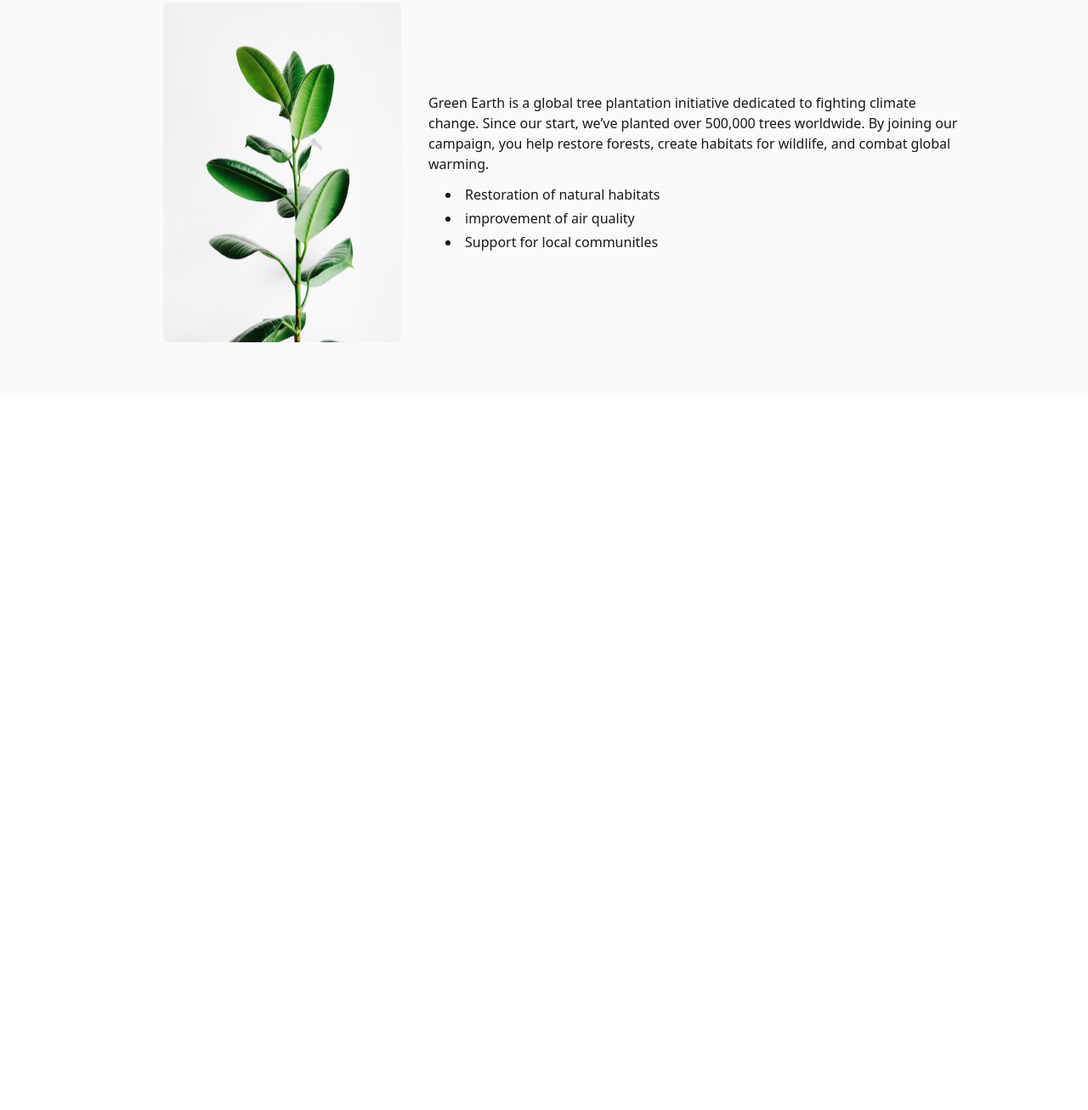
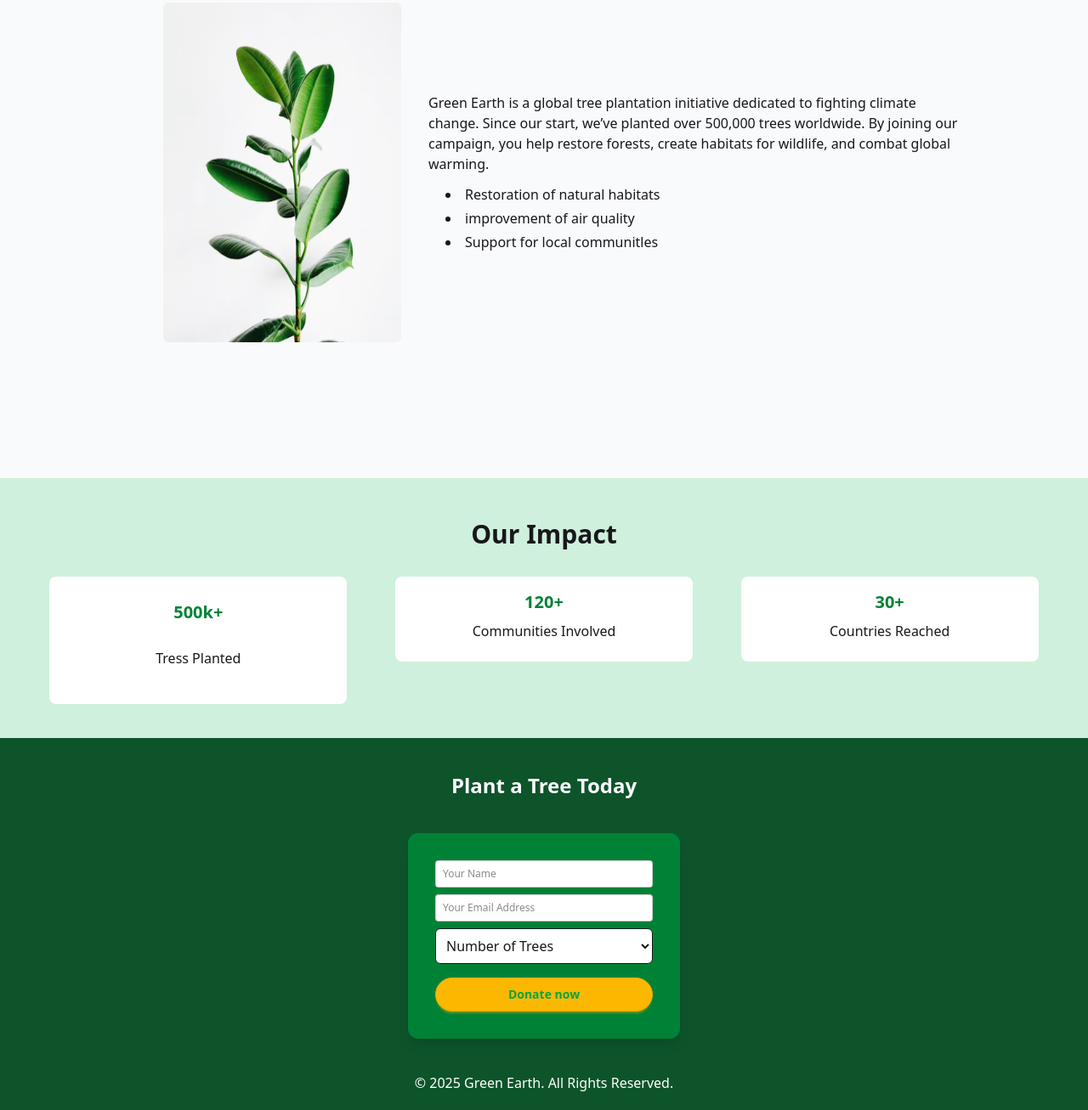
Before and after one commit to fuadhasan199/Green-Earth, a plain HTML site: page index.html in a window 1280 px wide. Shown: the part 644-1951 px from the top of the page at 85% size. Before the commit the page ends 1147 px from the top, so only its background shows below. Drawn offline with nearby package versions, Linux system fonts and the light colour scheme.

Commit message:
full design complite

```diff
--- a/index.html
+++ b/index.html
@@ -19,9 +19,9 @@
     </div>
 
     <div class="text-white p-2 text-sm">
-        <a href="" class="p-3">About</a>
-        <a href=""  class="p-3">Gallery</a>
-        <a href=""  class="p-3">Plant a tree</a>
+        <a href="" class="p-3 hover:border-b-1 border-b-red-500 cursor-pointer">About</a>
+        <a href=""  class="p-3 hover:border-b-1 border-b-red-500 cursor-pointer">Gallery</a>
+        <a href=""  class="p-3 hover:border-b-1 border-b-red-500 cursor-pointer">Plant a tree</a>
     </div>
     <div>
         <button class="btn btn-warning rounded-2xl text-green-600">Plant a tree</button>
@@ -89,6 +89,30 @@
          </section>
 
 
+      <section class="mt-[100px] bg-[#CFF0DC] p-10 ">
+        <h2 class="text-center p-2 font-semibold text-3xl">Our Impact</h2>
+        <div class="flex flex-wrap justify-around gap-5">
+
+            <div class="card bg-white mt-6 w-[350px] h-[150px] text-center  p-2 hover:scale-105 hover:bg-green-100">
+              <h2 class="text-green-700 font-bold text-xl p-2 mt-3">500k+</h2>
+              <p class="font-light mt-5">Tress Planted</p>
+            </div>
+
+             <div class="card  bg-white mt-6 w-[350px] h-[100px] text-center p-2 hover:scale-105 hover:bg-green-100">
+              <h2 class="text-green-700 font-bold text-xl mt-2">120+</h2>
+              <p class="font-light mt-2" >Communities Involved</p>
+
+            </div>
+
+             <div class="card bg-white mt-6 w-[350px] h-[100px] text-center p-2 hover:scale-105 hover:bg-green-100">
+              <h2 class="text-green-700 font-bold text-xl mt-2">30+</h2>
+              <p class="font-light mt-2">Countries Reached</p>
+            </div>
+
+        </div>
+
+      </section>
+
 
 
 
@@ -96,6 +120,31 @@
  </main>
 
 
+ <footer class="bg-green-900 p-5 ">
+
+
+  <div class="flex justify-center flex-col p-5">
+     <h2 class="text-2xl font-bold text-white text-center  ">Plant a Tree Today</h2>
+    <div class="bg-green-700 rounded-xl shadow-lg w-[320px] flex flex-col items-center mx-auto gap-2 p-8 mt-10 ">
+
+
+      <input type="text" placeholder="Your Name" class="input input-sm w-full border p-2 rounded " />
+      <input type="text" placeholder="Your Email Address" class="input input-sm w-full border p-2 rounded" />
+
+      <select class="w-full border p-2 rounded-md bg-white ">
+        <option>Number of Trees</option>
+        <option>1 Tree - $5</option>
+        <option>5 Trees - $25</option>
+        <option>10 Trees - $50</option>
+      </select>
+       <button class="btn btn-warning rounded-3xl text-green-600 w-12/12 mt-2">Donate now</button>
+
+    </div>
+  </div>
+  <p class="text-white text-center mt-5">© 2025 Green Earth. All Rights Reserved.</p>
+</footer>
+
+
 
 
     <script src="index.js"></script>
```
